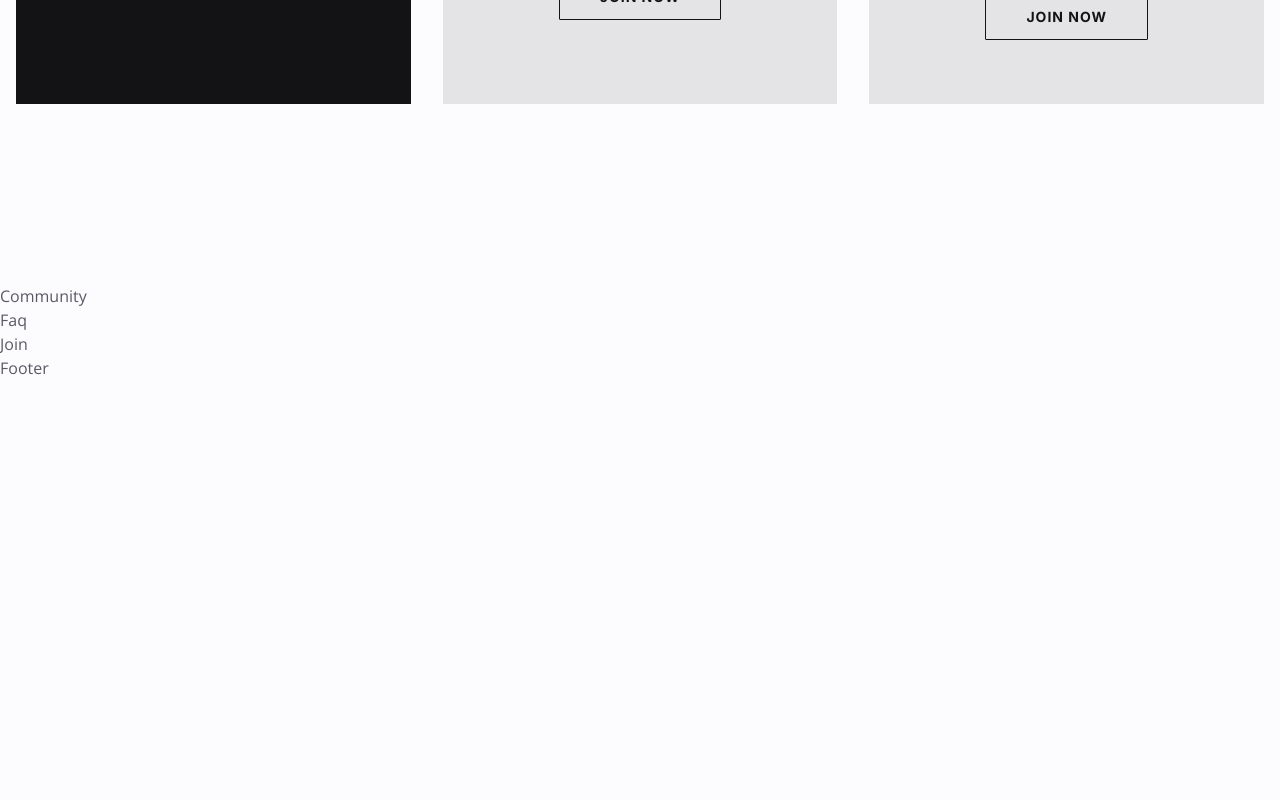
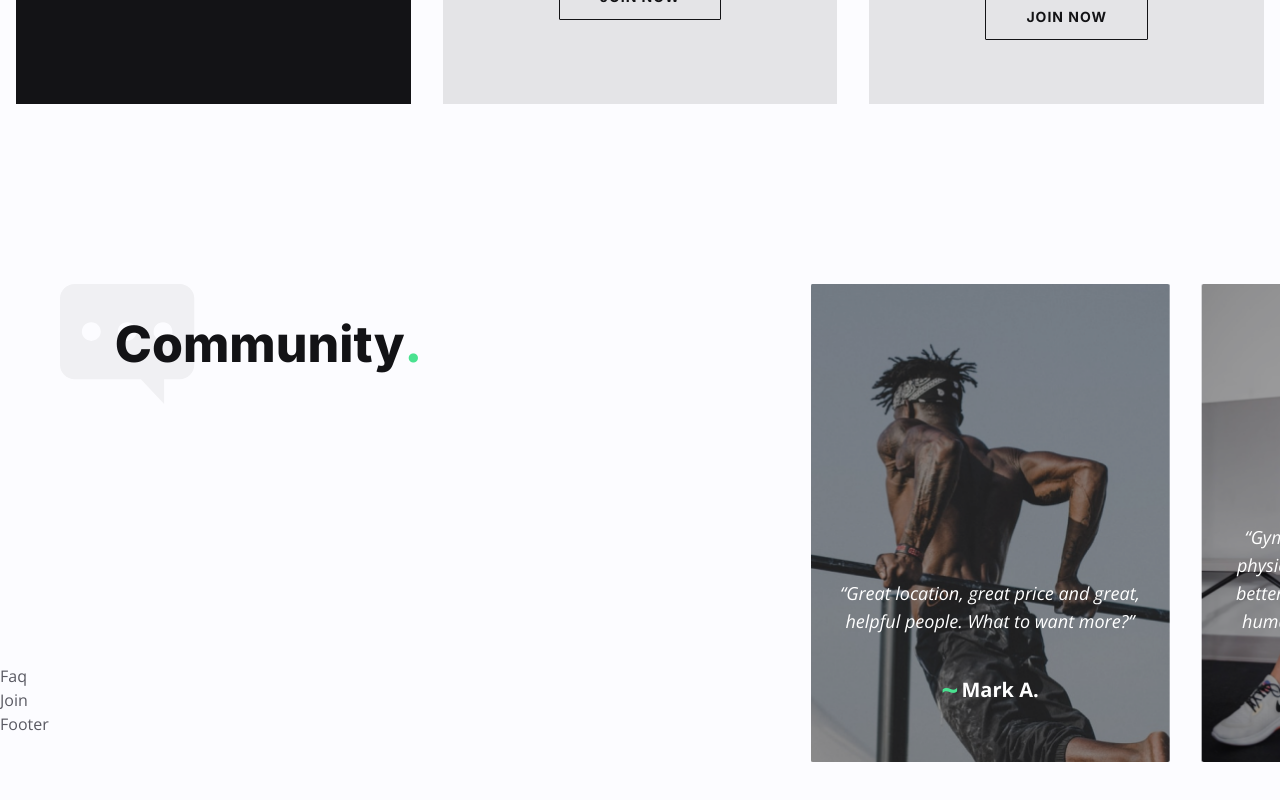
Before and after one commit to haseebzahid1/yoga-landing-starter, a React (Create React App) app: page / in a window 1280 px wide. Shown: the part 2902-3702 px from the top of the page. Built offline with nearby package versions, Linux system fonts and the light colour scheme.

Commit message:
Community and CommunitySlider component added

```diff
--- a/src/components/Community.js
+++ b/src/components/Community.js
@@ -1,7 +1,31 @@
-import React from 'react';
+import React from "react";
+import { community } from "../data";
+import CommunitySlider from "../components/CommunitySlider";
 
 const Community = () => {
-  return <div>Community</div>;
+  // destructure community data
+  const { icon, title, testimonials } = community;
+  return (
+    <section className="section relative">
+      <div className="container mx-auto">
+        <div className="flex">
+          {/* section title */}
+          <div className="section-title-group max-w-[240px] px-4 lg:px-0 lg:ml-0 mx-auto">
+            {/* <div className="section-title-group max-w-[240px] px-4 lg:px-0 lg:ml-0 mx-auto" data-aos='fade-up' data-aos-offset={200} data-aos-delay='200'> */}
+            <img src={icon} alt="" />
+            <h2 className="h2 section-title">
+              {title}
+              <span className="text-primary-200">.</span>
+            </h2>
+          </div>
+          <div className="absolute -right-[375px] lg:-right-[280px] w-[1140px] top-48 lg:top-0">
+            {/* <div className="absolute -right-[375px] lg:-right-[280px] w-[1140px] top-48 lg:top-0" data-aos='fade-left' data-aos-offset={200} data-aos-delay='300'> */}
+            <CommunitySlider testimonials={testimonials} />
+          </div>
+        </div>
+      </div>
+    </section>
+  );
 };
 
 export default Community;
--- a/src/components/CommunitySlider.js
+++ b/src/components/CommunitySlider.js
@@ -1,7 +1,37 @@
-import React from 'react';
+import React from "react";
+import { Swiper, SwiperSlide } from "swiper/react";
+import "swiper/css";
 
-const CommunitySlider = () => {
-  return <div>CommunitySlider</div>;
+const CommunitySlider = ({ testimonials }) => {
+  return (
+    <Swiper
+    slidesPerView={3}
+    spaceBetween={32}
+    centeredSlides={'auto'}
+    grabCursor={true}
+    modules={[]}
+    >
+      {testimonials.map((testimonial, idx) => {
+        const { image, name, message } = testimonial
+        return <SwiperSlide key={idx} >
+        <div className="relative">
+          {/* image */}
+          <div>
+            <img src={image} alt="" />
+          </div>
+          {/* message & name */}
+          <div className="absolute bottom-[30px] text-white p-[20px] text-center">
+            <div className="mb-8 italic text-lg font-light">{message}</div>
+            <div className="flex items-center justify-center gap-x-[3px]">
+              <span className="text-[30px] text-primary-200 font-bold">~</span>
+              <div className="text-[20px] font-bold">{name}</div>
+            </div>
+          </div>
+        </div>
+        </SwiperSlide>
+      })}
+    </Swiper>
+  )
 };
 
 export default CommunitySlider;
```
